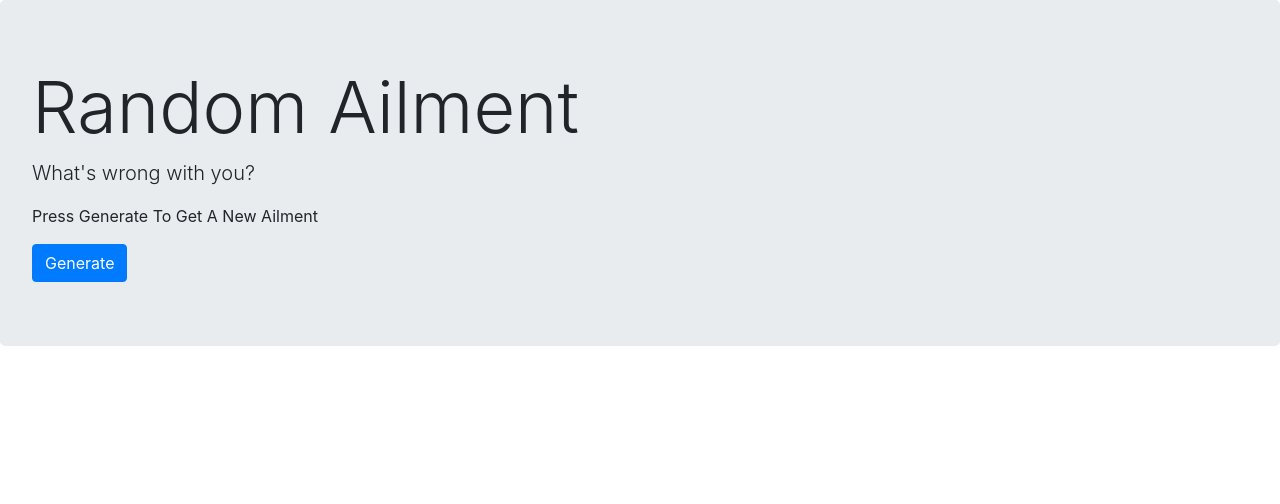
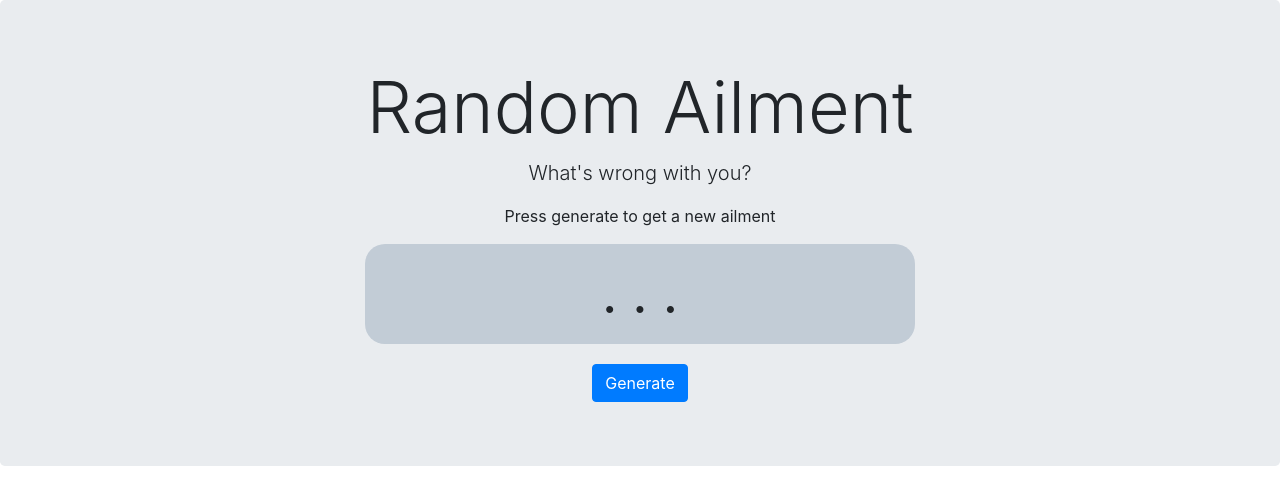
Before and after one commit to MegaMattMiller/random_medical_condition, a Vue app: page / in a window 1280 px wide. Shown: the top 504 px of the page. Built offline with nearby package versions, Linux system fonts and the light colour scheme.

Commit message:
feat: new styling and animations

```diff
--- a/public/index.html
+++ b/public/index.html
@@ -6,6 +6,7 @@
     <meta name="viewport" content="width=device-width,initial-scale=1.0">
     <link rel="icon" href="<%= BASE_URL %>favicon.ico">
     <title>Random Medical Condition</title>
+    <link rel="stylesheet" href="https://cdnjs.cloudflare.com/ajax/libs/animate.css/4.1.1/animate.min.css" />
   </head>
   <body>
     <noscript>
--- a/src/views/Home.vue
+++ b/src/views/Home.vue
@@ -1,6 +1,7 @@
 <template>
-  <b-jumbotron header="Random Ailment" lead="What's wrong with you?">
-    <p class="condition-box">{{ condition }}</p>
+  <b-jumbotron header="Random Ailment" lead="What's wrong with you?" class="text-center">
+    <p>Press generate to get a new ailment</p>
+    <p class="condition-box" id="ailment">{{ condition }}</p>
     <b-button variant="primary" @click="getRandomCondition()">Generate</b-button>
   </b-jumbotron>
 </template>
@@ -10,7 +11,7 @@ export default {
   name: 'Home',
   data() {
     return {
-      condition: 'Press generate to get a new ailment',
+      condition: '. . .',
     };
   },
   mounted() {
@@ -18,13 +19,36 @@ export default {
   },
   methods: {
     getRandomCondition: function () {
+      this.animateCSS('#ailment', 'flipOutX').then(() => {
         var newCon = '';
         var adjective = this.$store.state.data.adjectives[
           Math.floor(Math.random() * this.$store.state.data.adjectives.length)
         ];
-      var noun = this.$store.state.data.bodyParts[Math.floor(Math.random() * this.$store.state.data.bodyParts.length)];
+        var noun = this.$store.state.data.bodyParts[
+          Math.floor(Math.random() * this.$store.state.data.bodyParts.length)
+        ];
         newCon = `${adjective} ${noun}`;
         this.condition = newCon;
+        this.animateCSS('#ailment', 'flipInX');
+      });
+    },
+    animateCSS: function (element, animation, prefix = 'animate__') {
+      // We create a Promise and return it
+      return new Promise((resolve) => {
+        const animationName = `${prefix}${animation}`;
+        const node = document.querySelector(element);
+
+        node.classList.add(`${prefix}animated`, animationName, 'animate__faster');
+
+        // When the animation ends, we clean the classes and resolve the Promise
+        function handleAnimationEnd(event) {
+          event.stopPropagation();
+          node.classList.remove(`${prefix}animated`, animationName, 'animate__faster');
+          resolve('Animation ended');
+        }
+
+        node.addEventListener('animationend', handleAnimationEnd, { once: true });
+      });
     },
   },
 };
@@ -33,5 +57,14 @@ export default {
 <style lang="scss" scoped>
 .condition-box {
   text-transform: capitalize;
+  font-size: 40pt;
+  background-color: #c2ccd6;
+  border-radius: 20px;
+  padding: 10px 20px;
+  margin-left: auto;
+  margin-right: auto;
+  margin-bottom: 20px;
+  width: 95%;
+  max-width: 550px;
 }
 </style>
```
Lines whose indentation alone changed are shown as unchanged.
